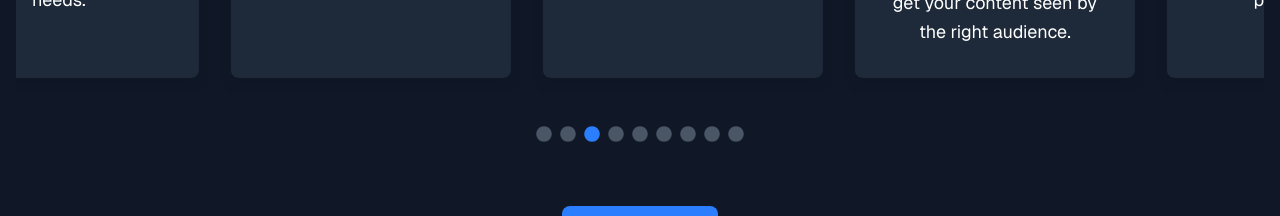
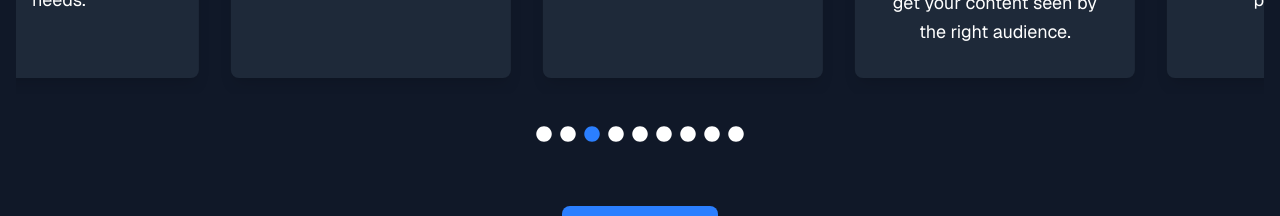
Before and after one commit to Neocr8v/dominionmediaco, a Next.js app: page / in a window 1280 px wide. Shown: the part 1680-1896 px from the top of the page. Built offline with nearby package versions, Linux system fonts and the light colour scheme.

Commit message:
Update MediaServices.tsx

```diff
--- a/src/components/home/MediaServices.tsx
+++ b/src/components/home/MediaServices.tsx
@@ -81,7 +81,9 @@ export default function MediaServices() {
   useEffect(() => {
     if (!emblaApi) return;
     onSelect();
-    setScrollSnaps(emblaApi.scrollSnapList());
+    const snaps = emblaApi.scrollSnapList();
+    setScrollSnaps(snaps);
+    console.log('Scroll Snaps:', snaps); // Debugging line
     emblaApi.on('select', onSelect);
     emblaApi.on('reInit', onSelect);
     return () => {
@@ -121,11 +123,11 @@ export default function MediaServices() {
             ))}
           </div>
         </div>
-        <div className="flex justify-center mt-8 space-x-2">
+        <div className="flex justify-center mt-8 space-x-2 z-10">
           {scrollSnaps.map((_, index) => (
             <FaCircle
               key={index}
-              className={`cursor-pointer ${index === selectedIndex ? 'text-blue-500' : 'text-gray-600'}`}
+              className={`cursor-pointer ${index === selectedIndex ? 'text-blue-500' : 'text-white'}`}
               onClick={() => scrollTo(index)}
             />
           ))}
```
